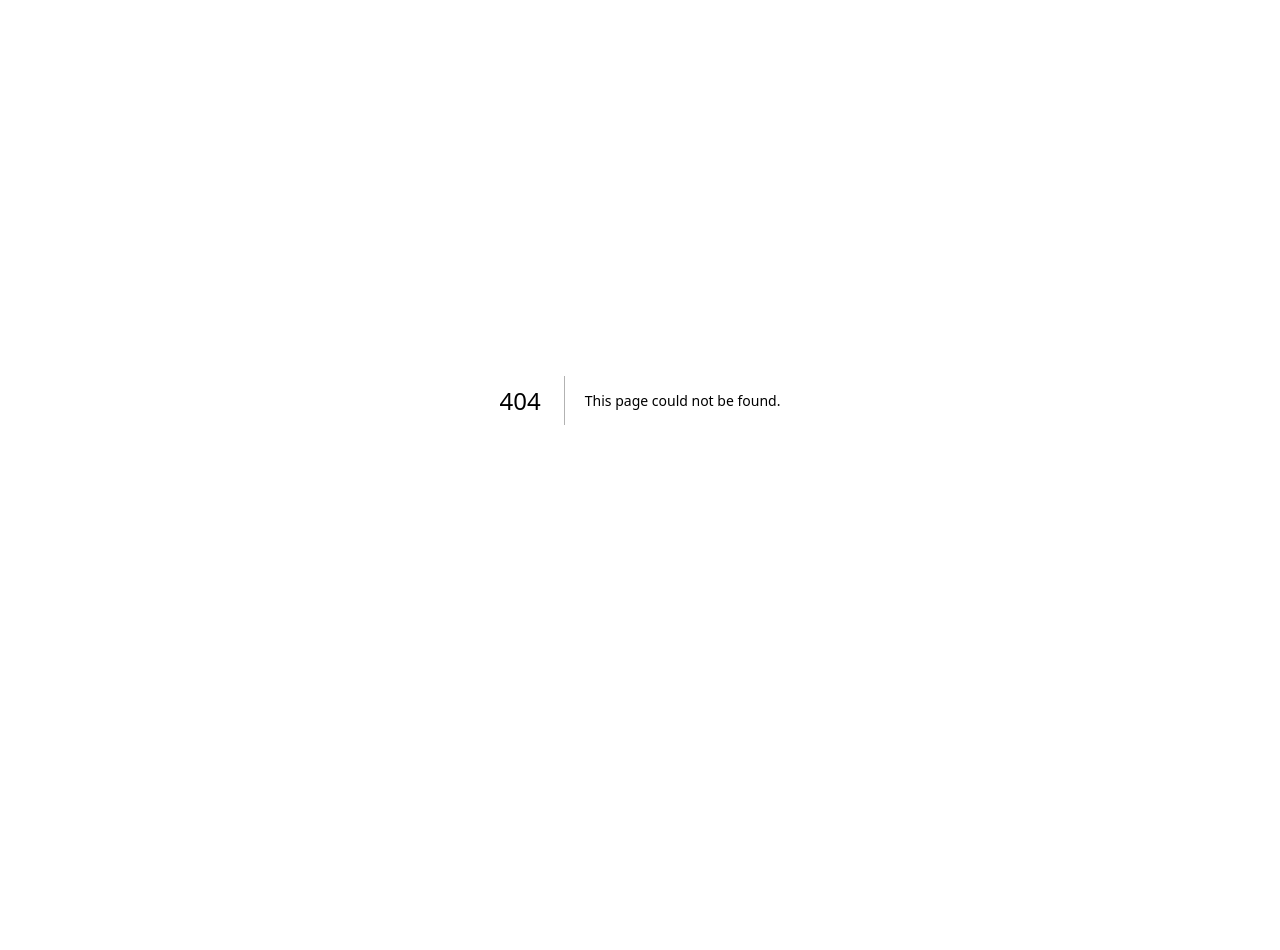
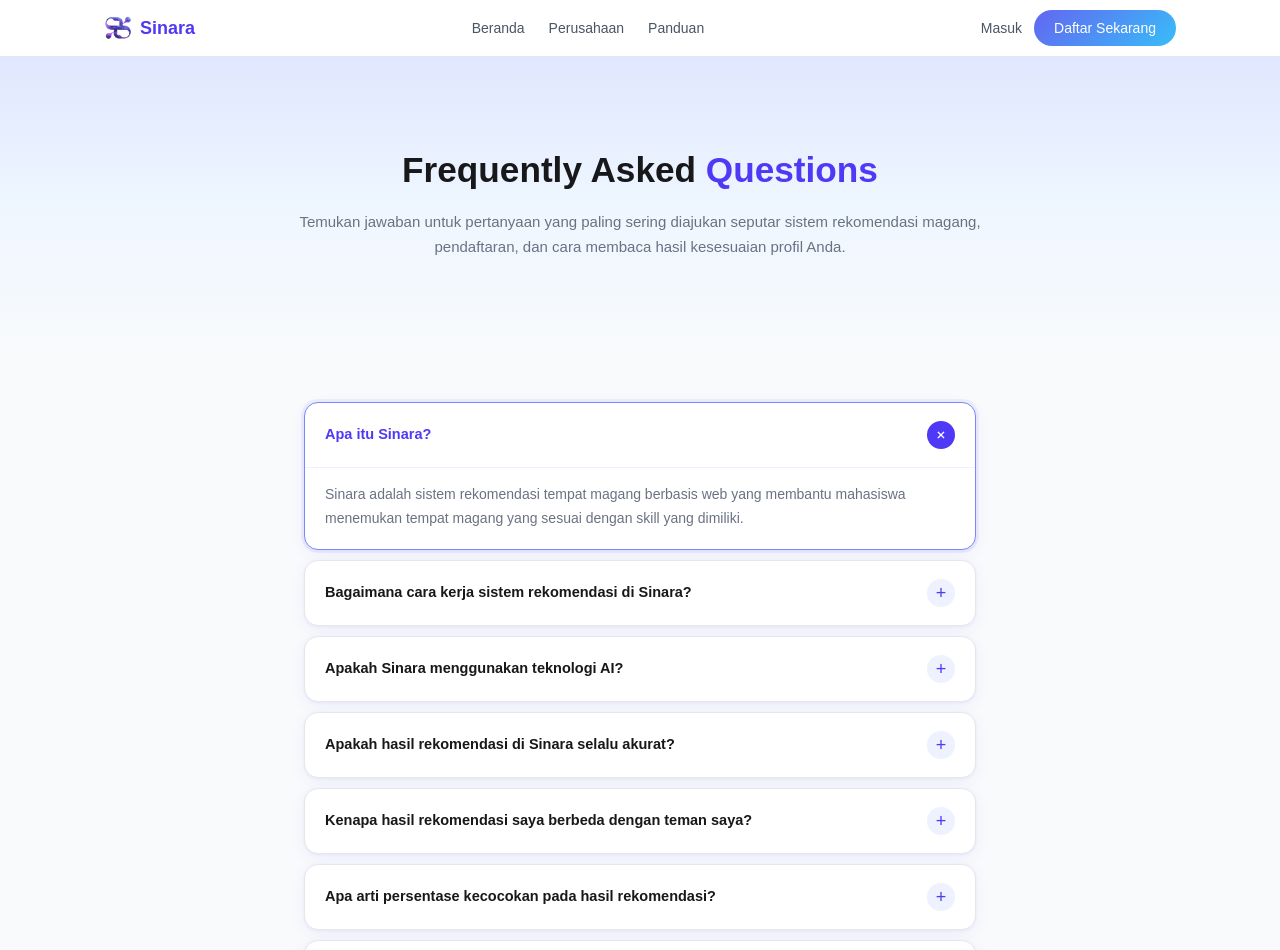
Before and after one commit to alvna-a/sinara_fe, a Next.js app: page /faqs in a window 1280 px wide. Before the commit this address had no page. Shown: the top 950 px of the page. Before the commit the page ends 800 px from the top, so only its background shows below. Built offline with nearby package versions, Linux system fonts and the light colour scheme.

Commit message:
slicesing page faqs

```diff
--- /dev/null
+++ b/app/(public)/faqs/page.tsx
@@ -0,0 +1,165 @@
+"use client";
+
+import { useState } from "react";
+
+const FAQs = [
+  {
+    question: "Apa itu Sinara?",
+    answer:
+      "Sinara adalah sistem rekomendasi tempat magang berbasis web yang membantu mahasiswa menemukan tempat magang yang sesuai dengan skill yang dimiliki.",
+  },
+  {
+    question: "Bagaimana cara kerja sistem rekomendasi di Sinara?",
+    answer:
+      "Sistem membandingkan skill yang dimasukkan oleh mahasiswa dengan kebutuhan skill dari tempat magang, kemudian menghitung tingkat kesesuaian untuk menghasilkan rekomendasi.",
+  },
+  {
+    question: "Apakah Sinara menggunakan teknologi AI?",
+    answer:
+      "Ya. Sinara memanfaatkan teknik Natural Language Processing (NLP) untuk menganalisis dan mencocokkan data skill mahasiswa dengan deskripsi kebutuhan tempat magang.",
+  },
+  {
+    question: "Apakah hasil rekomendasi di Sinara selalu akurat?",
+    answer:
+      "Tidak selalu. Hasil rekomendasi bergantung pada data yang dimasukkan oleh pengguna serta data tempat magang yang tersedia di sistem.",
+  },
+  {
+    question: "Kenapa hasil rekomendasi saya berbeda dengan teman saya?",
+    answer:
+      "Karena setiap pengguna memiliki skill, pengalaman, dan input data yang berbeda sehingga sistem menghasilkan rekomendasi yang berbeda.",
+  },
+  {
+    question: "Apa arti persentase kecocokan pada hasil rekomendasi?",
+    answer:
+      "Persentase kecocokan menunjukkan tingkat kesesuaian antara skill yang kamu miliki dengan kebutuhan dari tempat magang.",
+  },
+  {
+    question: "Apakah urutan rekomendasi menunjukkan tempat magang terbaik?",
+    answer:
+      "Urutan menunjukkan tingkat kecocokan skill, tetapi keputusan terbaik tetap perlu mempertimbangkan minat pribadi dan faktor lain.",
+  },
+  {
+    question: "Kenapa tempat magang yang saya inginkan tidak muncul dalam rekomendasi?",
+    answer:
+      "Hal ini bisa terjadi karena skill yang kamu masukkan belum sesuai dengan kebutuhan tempat tersebut atau data tempat tersebut belum tersedia di sistem.",
+  },
+  {
+    question: "Apa arti rating pada divisi tempat magang?",
+    answer:
+      "Rating pada divisi menunjukkan tingkat kesesuaian antara jenis pekerjaan yang dilakukan pada divisi tersebut dengan bidang atau skill yang dimiliki oleh mahasiswa. Semakin tinggi nilai rating, maka semakin sesuai pekerjaan pada divisi tersebut dengan kompetensi atau bidang yang relevan. Rating ini bertujuan untuk membantu mahasiswa memilih divisi magang yang paling sesuai dengan kemampuan dan minat mereka.",
+  },
+  {
+    question: "Apakah saya boleh menulis skill secara bebas?",
+    answer:
+      "Ya, tetapi disarankan menggunakan istilah skill yang umum agar sistem dapat mengenali dan mencocokkannya dengan lebih baik.",
+  },
+  {
+    question: "Apakah kesalahan penulisan (typo) pada skill berpengaruh?",
+    answer:
+      "Ya. Kesalahan penulisan dapat membuat sistem tidak mengenali skill tersebut sehingga mempengaruhi hasil rekomendasi.",
+  },
+  {
+    question: "Apakah semakin banyak skill yang dimasukkan hasilnya akan lebih baik?",
+    answer:
+      "Tidak selalu. Yang terpenting adalah relevansi skill dengan kebutuhan tempat magang.",
+  },
+  {
+    question: "Apa itu feedback review mahasiswa dalam sistem Sinara?",
+    answer:
+      "Feedback review mahasiswa adalah pengalaman mahasiswa yang sudah menjalani magang di suatu tempat dan dibagikan sebagai informasi tambahan bagi mahasiswa lain.",
+  },
+  {
+    question: "Apakah Sinara menjamin saya diterima di tempat magang?",
+    answer:
+      "Tidak. Sinara hanya memberikan rekomendasi tempat magang yang sesuai dengan skill, sedangkan keputusan penerimaan tetap ditentukan oleh pihak perusahaan.",
+  },
+  {
+    question: "Apa keterbatasan dari sistem Sinara?",
+    answer:
+      "Sistem saat ini hanya mempertimbangkan kesesuaian skill dan belum mempertimbangkan faktor lain seperti lokasi, gaji, atau budaya kerja perusahaan, dan juga tidak memproses lamaran.",
+  },
+];
+
+export default function FAQPage() {
+  const [openIndex, setOpenIndex] = useState<number | null>(0);
+
+  const toggle = (index: number) => {
+    setOpenIndex(openIndex === index ? null : index);
+  };
+
+  return (
+    <div className="min-h-screen bg-[#f8fafc]">
+
+      {/* Hero Section */}
+      <section
+        className="w-full px-10 pt-[70px] pb-[50px] text-center"
+        style={{
+          background: "linear-gradient(180deg, #E0E7FF 0%, #eef6ff 50%, #f8fafc 100%)",
+        }}
+      >
+        <div className="w-[90%] max-w-[800px] mx-auto px-5">
+          <h1 className="text-[2.2rem] font-bold text-[#18181b] leading-[1.3] mb-4 font-[Poppins,sans-serif]">
+            Frequently Asked{" "}
+            <span className="text-indigo-600">Questions</span>
+          </h1>
+          <p className="text-[15px] text-gray-500 leading-[1.7] max-w-[700px] mx-auto font-[Poppins,sans-serif]">
+            Temukan jawaban untuk pertanyaan yang paling sering diajukan seputar
+            sistem rekomendasi magang, pendaftaran, dan cara membaca hasil
+            kesesuaian profil Anda.
+          </p>
+        </div>
+      </section>
+
+      {/* FAQ List */}
+      <div className="max-w-[720px] mx-auto px-6 py-[52px] pb-20">
+        <div className="flex flex-col gap-[10px]">
+          {FAQs.map((faq, index) => {
+            const isOpen = openIndex === index;
+            return (
+              <div
+                key={index}
+                className={`bg-white rounded-[14px] overflow-hidden transition-all duration-200 ${
+                  isOpen
+                    ? "border-[1.5px] border-indigo-400 shadow-[0_0_0_3px_rgba(99,102,241,0.08),0_1px_3px_rgba(79,70,229,0.07),0_4px_16px_rgba(79,70,229,0.06)]"
+                    : "border-[1.5px] border-gray-200 shadow-[0_1px_3px_rgba(79,70,229,0.07),0_4px_16px_rgba(79,70,229,0.06)]"
+                }`}
+              >
+                {/* Question Button */}
+                <button
+                  onClick={() => toggle(index)}
+                  aria-expanded={isOpen}
+                  className={`w-full flex items-center justify-between gap-4 px-5 py-[18px] bg-transparent border-none cursor-pointer text-left text-[14.5px] font-semibold transition-colors duration-200 font-[Poppins,sans-serif] ${
+                    isOpen ? "text-indigo-600" : "text-[#18181b]"
+                  }`}
+                >
+                  <span>{faq.question}</span>
+                  <span
+                    className={`flex-shrink-0 w-7 h-7 rounded-full flex items-center justify-center text-[18px] font-normal leading-none transition-all duration-300 ${
+                      isOpen
+                        ? "bg-indigo-600 text-white rotate-45"
+                        : "bg-indigo-50 text-indigo-600"
+                    }`}
+                  >
+                    +
+                  </span>
+                </button>
+
+                {/* Answer - animated with grid trick */}
+                <div
+                  className="grid transition-[grid-template-rows] duration-300 ease-[cubic-bezier(0.4,0,0.2,1)]"
+                  style={{ gridTemplateRows: isOpen ? "1fr" : "0fr" }}
+                >
+                  <div className="overflow-hidden">
+                    <div className="px-5 pt-[14px] pb-[18px] text-[14px] leading-[1.75] text-gray-500 border-t border-indigo-50 font-[Poppins,sans-serif]">
+                      {faq.answer}
+                    </div>
+                  </div>
+                </div>
+              </div>
+            );
+          })}
+        </div>
+      </div>
+    </div>
+  );
+}
--- a/components/layout/public_footer.tsx
+++ b/components/layout/public_footer.tsx
@@ -5,7 +5,7 @@ const footerLinks = [
   { label: "Panduan Sistem", href: "/panduan" },
   { label: "Fitur", href: "/#fitur" },
   { label: "Contact", href: "/#contact" },
-  { label: "FAQs", href: "/#faqs" },
+  { label: "FAQs", href: "/faqs" },
 ];
 
 export default function PublicFooter() {
```
Also changed, not shown: app/(public)/faq/page.tsx (deleted).
